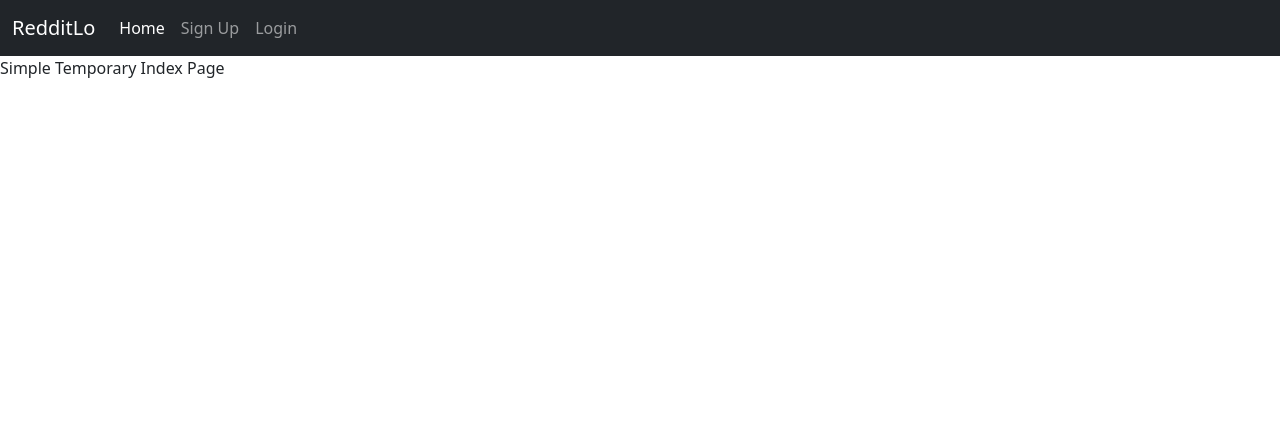
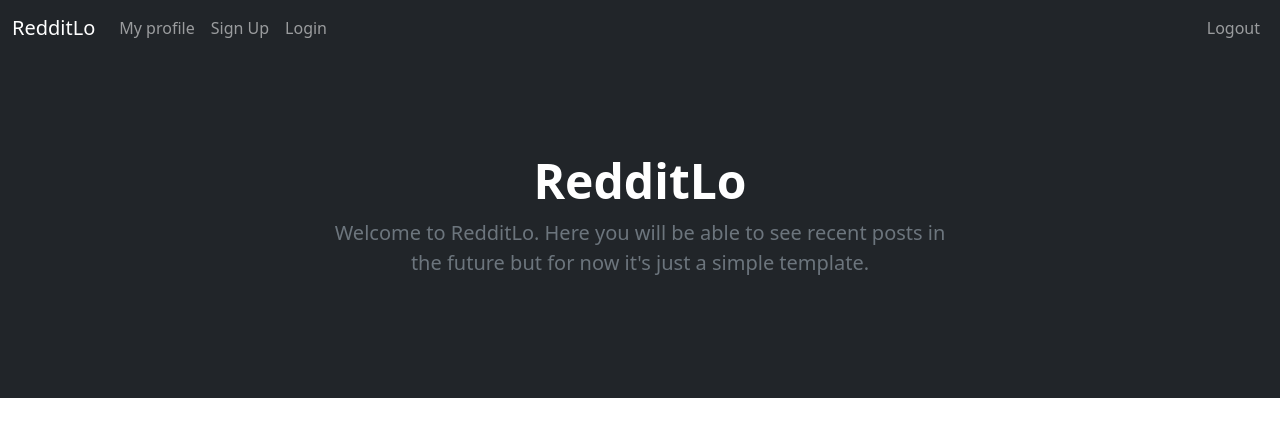
Before and after one commit to Milozap/RedditLo, a Flask app: page / in a window 1280 px wide. Shown: the top 437 px of the page. Run offline with Flask 2, Linux system fonts and the light colour scheme.

Commit message:
add user login and signup

```diff
--- a/main.py
+++ b/main.py
@@ -1,53 +1,108 @@
-from flask import Flask, render_template
+from flask import Flask, render_template, redirect, url_for
 from flask_wtf import FlaskForm
 from wtforms import StringField, PasswordField
 from wtforms.validators import InputRequired, Email, Length
+from flask_sqlalchemy import SQLAlchemy
+from werkzeug.security import generate_password_hash, check_password_hash
+from flask_login import (
+    LoginManager,
+    UserMixin,
+    login_user,
+    login_required,
+    logout_user,
+    current_user,
+)
 
 app = Flask(__name__)
-app.config['SECRET_KEY'] = 'GHRAGSNJBNBFUREVH863'
+app.config["SECRET_KEY"] = "GHRAGSNJBNBFUREVH863"
+app.config["SQLALCHEMY_DATABASE_URI"] = "sqlite:///pythonsqlite.db"
+db = SQLAlchemy(app)
+login_manager = LoginManager()
+login_manager.init_app(app)
+login_manager.login_view = "login"
+
+
+class User(UserMixin, db.Model):
+    id = db.Column(db.Integer, primary_key=True)
+    username = db.Column(db.String(15), unique=True)
+    email = db.Column(db.String(50), unique=True)
+    password = db.Column(db.String(60))
+
+
+@login_manager.user_loader
+def load_user(user_id):
+    return User.query.get(int(user_id))
+
 
 class LoginForm(FlaskForm):
     username = StringField(
         "Username", validators=[InputRequired(), Length(min=4, max=15)]
     )
-    password = StringField(
+    password = PasswordField(
         "Password", validators=[InputRequired(), Length(min=8, max=60)]
     )
 
+
 class SignUpForm(FlaskForm):
-	email = StringField(
-		"Email", validators=[InputRequired(), Email(message="Invalid email"), Length(max=50)]
-	)
-	username = StringField(
-        "Username", validators=[InputRequired(), Length(min=4, max=15)])
-	password = StringField(
+    email = StringField(
+        "Email",
+        validators=[InputRequired(), Email(message="Invalid email"), Length(max=50)],
+    )
+    username = StringField(
+        "Username", validators=[InputRequired(), Length(min=4, max=15)]
+    )
+    password = PasswordField(
         "Password", validators=[InputRequired(), Length(min=8, max=60)]
     )
+
 
 @app.route("/")
 def index():
     return render_template("index.html")
 
 
-@app.route("/signup", methods=['GET', 'POST'])
-def signup():
-	form = SignUpForm()
+@app.route("/sign_up", methods=["GET", "POST"])
+def sign_up():
+    form = SignUpForm()
 
-	if form.validate_on_submit():
-		return f'<h1>Email: {form.email.data} Username: {form.username.data} Password: {form.password.data}'
+    if form.validate_on_submit():
+        hashed_password = generate_password_hash(form.password.data, method="sha256")
+        new_user = User(
+            email=form.email.data, username=form.username.data, password=hashed_password
+        )
+        db.session.add(new_user)
+        db.session.commit()
+        return redirect(url_for("login"))
 
-	return render_template("signup.html", form=form)
+    return render_template("sign_up.html", form=form)
 
 
-@app.route("/login", methods=['GET', 'POST'])
+@app.route("/login", methods=["GET", "POST"])
 def login():
     form = LoginForm()
 
     if form.validate_on_submit():
-    	return f'<h1>Username: {form.username.data} Password: {form.password.data}'
+        user = User.query.filter_by(username=form.username.data).first()
+        if user and check_password_hash(user.password, form.password.data):
+            login_user(user, remember=True)
+            return redirect(url_for("my_profile"))
+        return redirect(url_for("login"))
 
     return render_template("login.html", form=form)
 
 
+@app.route("/my_profile")
+@login_required
+def my_profile():
+    return render_template("my_profile.html", user=current_user)
+
+
+@app.route("/logout")
+@login_required
+def logout():
+    logout_user()
+    return redirect(url_for("index"))
+
+
 if __name__ == "__main__":
     app.run(debug=True)
--- /dev/null
+++ b/static/styles/base.css
@@ -0,0 +1,3 @@
+.nav-right {
+	right: 0px;
+}
--- a/templates/base.html
+++ b/templates/base.html
@@ -4,6 +4,7 @@
 		<meta charset="UTF-8">
 		<!-- Bootstrap CSS -->
 		<link href="https://cdn.jsdelivr.net/npm/bootstrap@5.1.3/dist/css/bootstrap.min.css" rel="stylesheet" integrity="sha384-1BmE4kWBq78iYhFldvKuhfTAU6auU8tT94WrHftjDbrCEXSU1oBoqyl2QvZ6jIW3" crossorigin="anonymous">
+		<link rel= "stylesheet" type= "text/css" href= "{{ url_for('static',filename='styles/base.css') }}">
 		{% block styles %}{% endblock %}
 		<title>{% block title %} {% endblock %}</title>
 	</head>
@@ -15,18 +16,15 @@
 					<button class="navbar-toggler" type="button" data-bs-toggle="collapse" data-bs-target="#navbarSupportedContent" aria-controls="navbarSupportedContent" aria-expanded="false" aria-label="Toggle navigation">
 					<span class="navbar-toggler-icon"></span>
 					</button>
-					<div class="collapse navbar-collapse" id="navbarSupportedContent">
-						<ul class="navbar-nav me-auto mb-2 mb-lg-0">
-							<li class="nav-item">
-								<a class="nav-link active" aria-current="page" href="/">Home</a>
-							</li>
-							<li class="nav-item">
-								<a class="nav-link" aria-current="page" href="/signup">Sign Up</a>
-							</li>
-							<li class="nav-item">
-								<a class="nav-link" aria-current="page" href="/login">Login</a>
-							</li>
-						</ul>
+					<div class="collapse navbar-collapse justify-content-between" id="navbar">
+						<div class="navbar-nav">
+							<a class="nav-item nav-link" href="/my_profile">My profile</a>
+							<a class="nav-item nav-link" href="/sign_up">Sign Up</a>
+							<a class="nav-item nav-link" href="/login">Login</a>
+						</div>
+						<div class="navbar-nav">
+							<a class="nav-item nav-link" href="/logout">Logout</a>
+						</div>
 					</div>
 				</div>
 			</nav>
--- a/templates/index.html
+++ b/templates/index.html
@@ -1,5 +1,12 @@
 {% extends 'base.html' %}
 {% block title %}Index Page {% endblock %}
 {% block content %}
-	<p>Simple Temporary Index Page </p>
+	<div class="bg-dark text-secondary px-4 py-5 text-center">
+		<div class="py-5">
+			<h1 class="display-5 fw-bold text-white">RedditLo</h1>
+			<div class="col-lg-6 mx-auto">
+				<p class="fs-5 mb-4">Welcome to RedditLo. Here you will be able to see recent posts in the future but for now it's just a simple template.</p>
+			</div>
+		</div>
+	</div>
 {% endblock %}
--- a/templates/login.html
+++ b/templates/login.html
@@ -38,7 +38,7 @@
 								Login
 								</button>
 								<div class="text-center">
-									<p>Not a member? <a href="/signup">Sign Up</a></p>
+									<p>Not a member? <a href="/sign_up">Sign Up</a></p>
 								</div>
 							</form>
 						</div>
--- /dev/null
+++ b/templates/my_profile.html
@@ -0,0 +1,5 @@
+{% extends 'base.html' %}
+{% block title %}Index Page {% endblock %}
+{% block content %}
+	<p>Welcome {{ user.username }} </p>
+{% endblock %}
--- a/templates/signup.html
+++ b/templates/sign_up.html
@@ -15,7 +15,7 @@
           <div id="radius-shape-2" class="position-absolute shadow-5-strong"></div>
           <div class="card bg-glass">
             <div class="card-body px-4 py-5 px-md-5">
-              <form method="POST" action="/signup">
+              <form method="POST" action="/sign_up">
                 {{ form.csrf_token }}
                 <div class="row">
                   <div class="form-outline mb-4">
@@ -38,7 +38,7 @@
                 </div>
                 <!-- Password input -->
                 <div class="form-outline mb-4">
-                  {{ form.password(class="form-control",id="password",required='required',type="text",value="",placeholder="Your password") }}
+                  {{ form.password(class="form-control",id="password",required='required',type="password",value="",placeholder="Your password") }}
                   <label class="form-label" for="password">{{ form.password.label.text }}</label>
                   {% for error in form.password.errors %}
                     <p class="help-block">{{ error }}</p>
```
Also changed, not shown: 1 other file.
